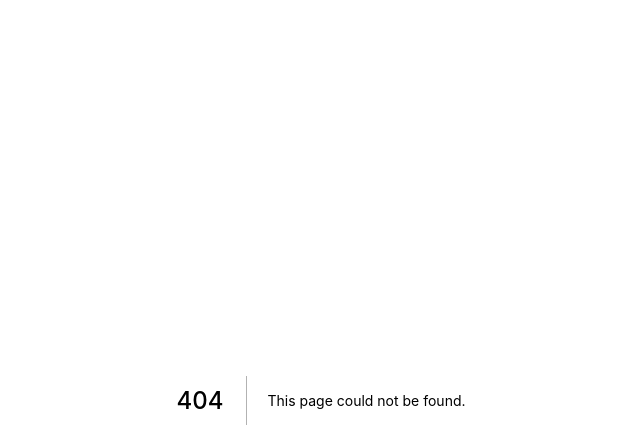
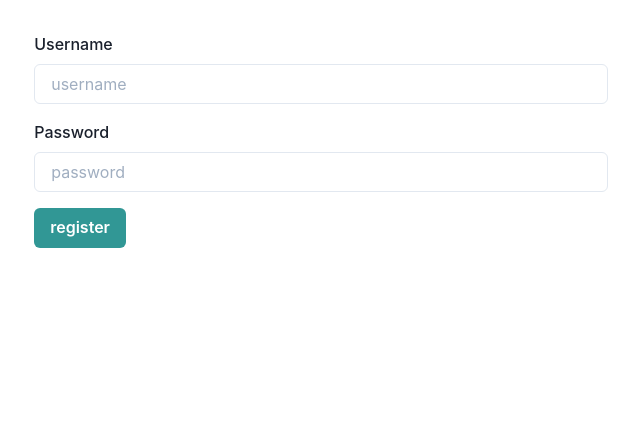
Before and after one commit to tranminhphat/lireddit, a Next.js app in the folder client/: page /register in a window 1280 px wide. Before the commit this address had no page. Shown: the top 448 px of the page, without its empty margins (319-959 px from the left). Built offline with nearby package versions, Linux system fonts and the light colour scheme.

Commit message:
set up register form

```diff
--- a/client/package.json
+++ b/client/package.json
@@ -15,6 +15,7 @@
     "@chakra-ui/theme-tools": "1.1.2",
     "@emotion/react": "11.1.5",
     "@emotion/styled": "11.1.5",
+    "formik": "^2.2.9",
     "framer-motion": "^4.0.3",
     "next": "latest",
     "react": "^17.0.2",
--- a/client/src/components/Footer.tsx
+++ /dev/null
@@ -1,6 +0,0 @@
-import { Flex, FlexProps } from "@chakra-ui/react";
-import React from "react";
-
-export const Footer = (props: FlexProps): React.ReactElement => (
-	<Flex as="footer" py="8rem" {...props} />
-);
--- /dev/null
+++ b/client/src/components/InputField.tsx
@@ -0,0 +1,38 @@
+import {
+	FormControl,
+	FormErrorMessage,
+	FormLabel,
+	Input,
+} from "@chakra-ui/react";
+import { useField } from "formik";
+import * as React from "react";
+import { InputHTMLAttributes } from "react";
+
+type InputFieldProps = InputHTMLAttributes<HTMLInputElement> & {
+	name: string;
+	label: string;
+	placeholder: string;
+};
+
+const InputField: React.FC<InputFieldProps> = ({
+	label,
+	size: _,
+	...props
+}: InputFieldProps) => {
+	const [field, { error }] = useField(props);
+
+	return (
+		<FormControl isInvalid={!!error}>
+			<FormLabel htmlFor={field.name}>{label}</FormLabel>
+			<Input
+				{...field}
+				{...props}
+				id={field.name}
+				placeholder={props.placeholder}
+			/>
+			<FormErrorMessage>{error}</FormErrorMessage>
+		</FormControl>
+	);
+};
+
+export default InputField;
--- a/client/src/pages/_document.tsx
+++ /dev/null
@@ -1,19 +0,0 @@
-import { ColorModeScript } from "@chakra-ui/react";
-import NextDocument, { Head, Html, Main, NextScript } from "next/document";
-import React from "react";
-
-export default class Document extends NextDocument {
-	render(): React.ReactElement {
-		return (
-			<Html>
-				<Head />
-				<body>
-					{/* Make Color mode to persists when you refresh the page. */}
-					<ColorModeScript />
-					<Main />
-					<NextScript />
-				</body>
-			</Html>
-		);
-	}
-}
--- /dev/null
+++ b/client/src/pages/register.tsx
@@ -0,0 +1,46 @@
+import { Box, Button, Container } from "@chakra-ui/react";
+import { Form, Formik } from "formik";
+import * as React from "react";
+import InputField from "../components/InputField";
+
+// eslint-disable-next-line @typescript-eslint/no-empty-interface
+interface RegisterPageProps {}
+
+const RegisterPage: React.FC<RegisterPageProps> = () => {
+	return (
+		<Container mt={8}>
+			<Formik
+				initialValues={{ username: "", password: "" }}
+				onSubmit={(values) => console.log("values = ", values)}
+			>
+				{({ isSubmitting }) => (
+					<Form>
+						<InputField
+							name="username"
+							placeholder="username"
+							label="Username"
+						/>
+						<Box mt={4}>
+							<InputField
+								name="password"
+								placeholder="password"
+								label="Password"
+								type="password"
+							/>
+						</Box>
+						<Button
+							mt={4}
+							type="submit"
+							isLoading={isSubmitting}
+							colorScheme="teal"
+						>
+							register
+						</Button>
+					</Form>
+				)}
+			</Formik>
+		</Container>
+	);
+};
+
+export default RegisterPage;
```
Also changed, not shown: client/src/components/CTA.tsx (deleted, +0 -31 lines), client/src/components/Container.tsx (deleted, +0 -20 lines), client/src/components/DarkModeSwitch.tsx (deleted, +0 -17 lines), client/src/components/Hero.tsx (deleted, +0 -18 lines), client/src/components/Main.tsx (deleted, +0 -14 lines), client/src/pages/index.tsx (+1 -52 lines), 1 other file (tests, documents, lock files or other folders).
